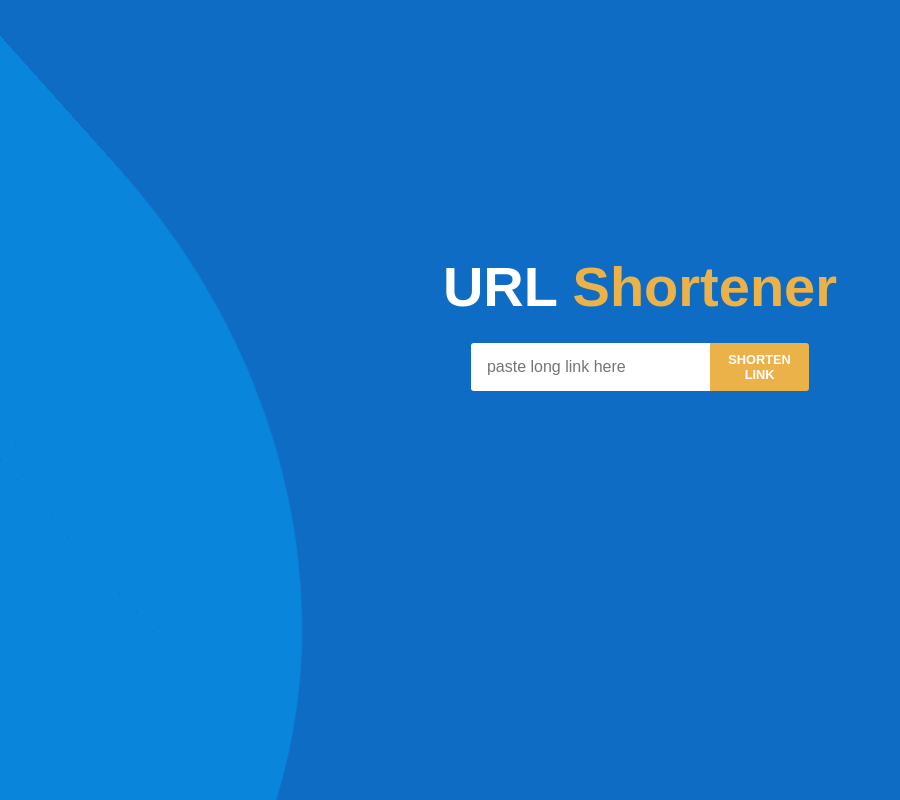
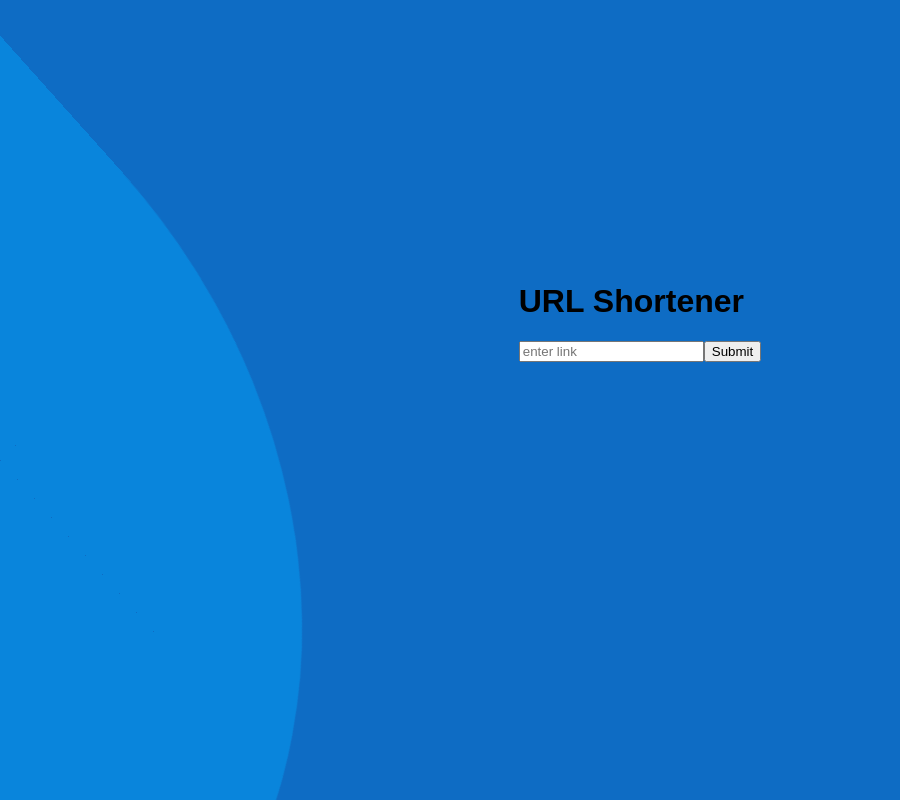
Before and after one commit to moris96/url-short-react, a React (Create React App) app: page / in a window 1280 px wide. Shown: the whole page, without its empty margins (0-900 px from the left). Built offline with nearby package versions, Linux system fonts and the light colour scheme; the HTML template or start-up script is replaced by a standard one; a web font is replaced by a local one.

Commit message:
still trying to find an API that works!!!

```diff
--- a/src/App.js
+++ b/src/App.js
@@ -1,21 +1,26 @@
 import AnimateBackground from "./components/AnimateBackground/AnimateBackground";
-import Input from "./components/Input/Input";
-import UrlShortener from "./components/UrlShortener/UrlShortener";
+// import Input from "./components/Input/Input";
+// import UrlShortener from "./components/UrlShortener/UrlShortener";
 
-import { useState } from 'react';
+// import { useState } from 'react';
+
+import LinkShortener from "./components/LinkShortener/LinkShortener";
 
 
 
 function App() {
 
-  const [inputValue, setInputValue] = useState("");
+  // const [inputValue, setInputValue] = useState("");
 
 
   return (
     <div className="App">
-      <Input setInputValue={setInputValue}/>
+
+      <LinkShortener/>
+
+      {/* <Input setInputValue={setInputValue}/> */}
       <AnimateBackground/>
-      <UrlShortener inputValue={inputValue}/>
+      {/* <UrlShortener inputValue={inputValue}/> */}
     </div>
   );
 };
--- /dev/null
+++ b/src/components/LinkShortener/LinkShortener.js
@@ -0,0 +1,43 @@
+import React, {useState} from 'react';
+import axios from 'axios';
+
+const LinkShortener = () => {
+
+    const [load, setLoad] = useState("false")
+    const [input, setInput] = useState("")
+    const [result, setResult] = useState("")
+
+    const fetchData = async () => {
+        try{
+            setLoad("true")
+            const res = await axios(`https://api.shrtco.de/v2/shorten?url=${input}`)
+            setLoad("false")
+            setResult(res.data.result.full_short_link)
+        } catch(err){
+            alert(err)
+        }
+    }
+
+    const handleClick = () => {
+        fetchData()
+        setInput("")
+    }
+
+
+  return (
+    <div>
+      <h1 className='shortener-title'>URL <span className='shotertener-title-2'>Shortener</span></h1>
+      <input
+      type='text'
+      placeholder='enter link'
+      value={input}
+      onChange={(e) => setInput(e.target.value)}
+      />
+      <button
+       onClick={handleClick}>Submit</button>
+       {load === "true" ? <p>Loading...</p> : <p>{result}</p>}
+    </div>
+  );
+};
+
+export default LinkShortener
--- a/src/components/UrlShortener/UrlShortener.js
+++ b/src/components/UrlShortener/UrlShortener.js
@@ -8,16 +8,20 @@ import './UrlShortener.css'
 
 const UrlShortener = ({ inputValue }) => {
 
-    const [shortenLink, setShortenLink] = useState("");
+    const [shortenedLink, setShortenedLink] = useState("")
     const [copied, setCopied] = useState(false);
     const [loading, setLoading] = useState(false);
     const [error, setError] = useState(false);
 
+    console.log(inputValue)
+    console.log(shortenedLink)
+
     const fetchData = async () => {
       try {
         setLoading(true);
-        const res = await axios(`https://api.shrtco.de/v2/shorten?url=${inputValue}`);
-        setShortenLink(res.data.result.full_short_link);
+        // const res = await axios(`https://api.shrtco.de/v2/shorten?url=${inputValue}`)
+        const res = await axios(`https://api.rebrandly.com/v1/links`)
+        setShortenedLink(res.data.result.full_short_link);
       } catch(err) {
         setError(err);
       } finally {
@@ -25,16 +29,25 @@ const UrlShortener = ({ inputValue }) => {
       }
     }
 
+
+
     useEffect(() => {
       if(inputValue.length) {
         fetchData();
       }
     }, [inputValue]);
 
+
+    // useEffect(() => {
+    //   const timer = setTimeout(() => {
+    //     setCopied(false);
+    //   }, 1000);
+
     useEffect(() => {
-      const timer = setTimeout(() => {
-        setCopied(false);
-      }, 1000);
+        const timer = setTimeout(() => {
+            setCopied(false)
+        }, 1000)
+
 
       return () => clearTimeout(timer);
     }, [copied]);
@@ -49,10 +62,10 @@ const UrlShortener = ({ inputValue }) => {
 
   return (
     <>
-        {shortenLink && (
+        {shortenedLink && (
         <div className='result'>
-        <p className='result-p'>{shortenLink}</p>
-        <CopyToClipboard text={shortenLink} onCopy={()=>setCopied(true)}>
+        <p className='result-p'>{shortenedLink}</p>
+        <CopyToClipboard text={shortenedLink} onCopy={()=>setCopied(true)}>
             <button className={copied ? "copied" : ""}>Copy This</button>
         </CopyToClipboard>
         </div>
@@ -66,6 +79,7 @@ const UrlShortener = ({ inputValue }) => {
                     <button className={copied ? "copied" : ""}>Copy This</button>
                 </CopyToClipboard>
         </div> */}
+
     </>
   );
 };
```
Also changed, not shown: src/components/LinkShortener/LinkShortener.css (added).
